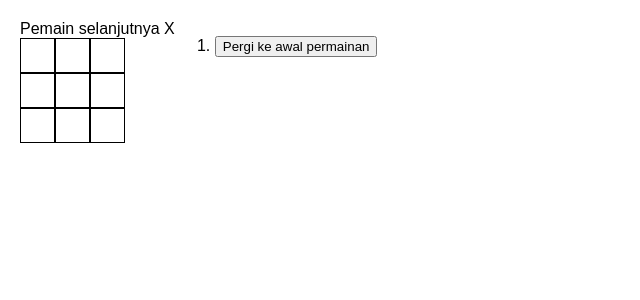
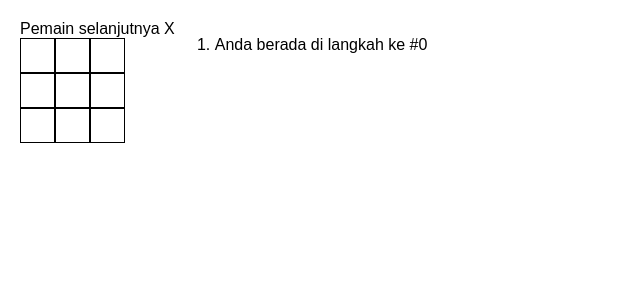
Before and after one commit to denandaprayoga/game-tic-tac-toe, a React (Vite) app: page / in a window 1280 px wide. Shown: the top 300 px of the page, without its empty margins (0-640 px from the left). Built offline with nearby package versions, Linux system fonts and the light colour scheme.

Commit message:
menambahkan fitur langkah selanjutnya

```diff
--- a/src/App.jsx
+++ b/src/App.jsx
@@ -72,7 +72,11 @@ export default function Game() {
 
     return (
       <li key={move}>
-        <button onClick={() => jumpTo(move)}>{description}</button>
+        {move === currentMove ? (
+          <>Anda berada di langkah ke #{move}</>
+        ) : (
+          <button onClick={() => jumpTo(move)}>{description}</button>
+        )}
       </li>
     );
   });
```
